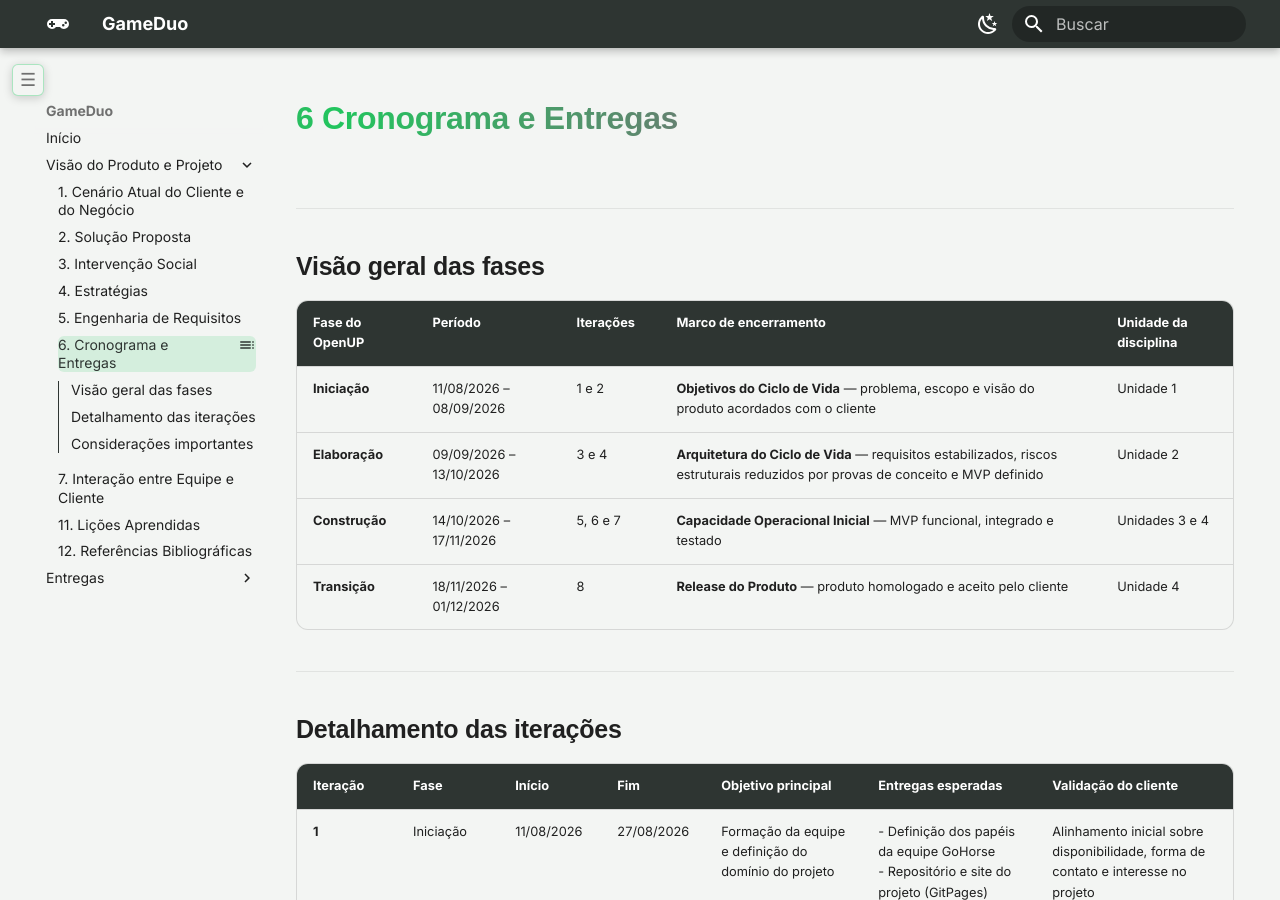
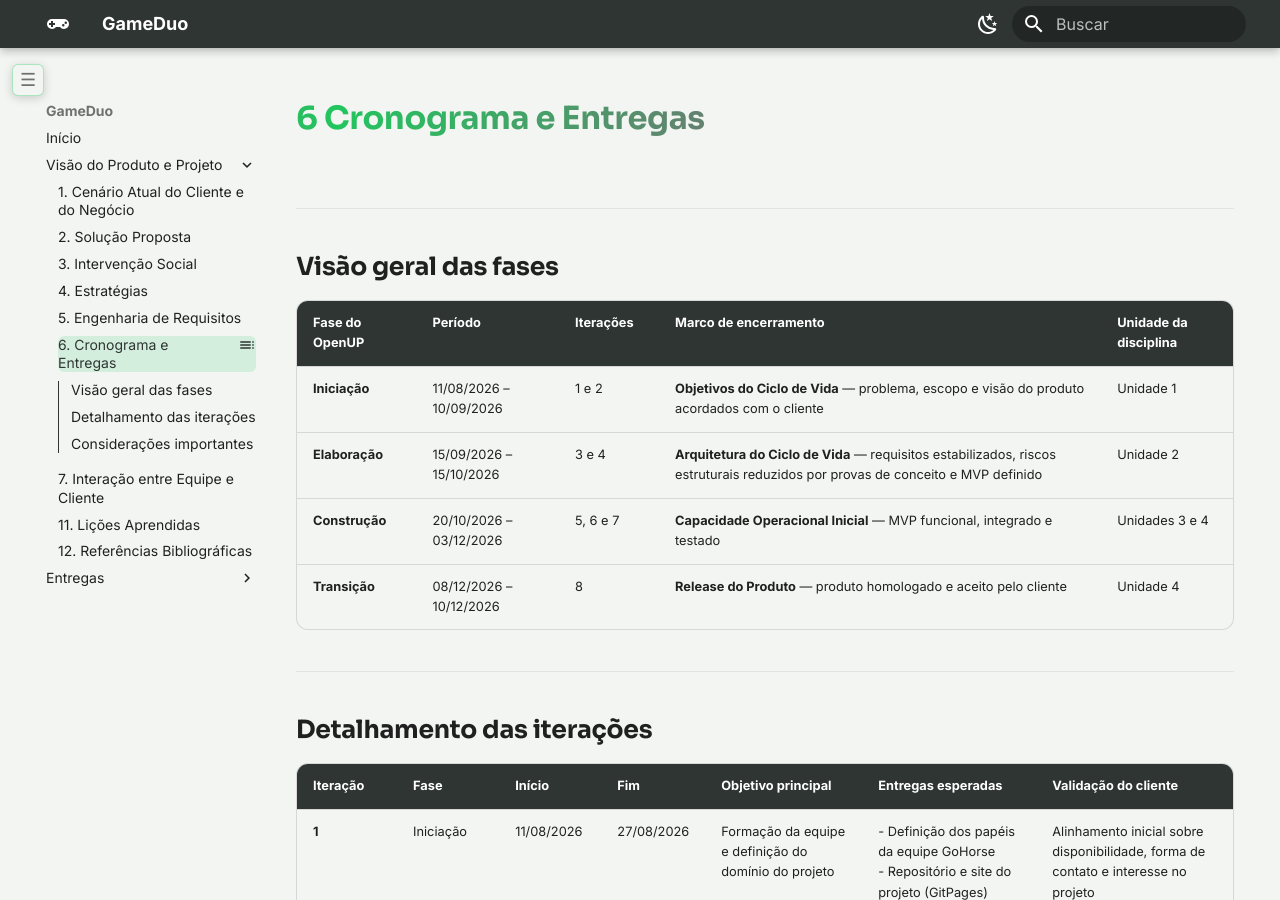
Before and after one commit to mdsreq-fga-unb/REQ-2026.2-T02-GameDuo, an MkDocs documentation site: the page built from docs/visao-produto/cronograma-entregas.md, in a window 1280 px wide and 900 px high. Built offline with MkDocs 1.6.1 and Material for MkDocs 9.7.7, drawn with Linux system fonts in a browser that asks for light colours.

Commit message:
docs(Cronograma): ajusta datas da primeira tabela da secao de cronograma

```diff
--- a/docs/stylesheets/extra.css
+++ b/docs/stylesheets/extra.css
@@ -3,6 +3,8 @@
    Modo claro:  #2E3532 (grafite) · #6B7A72 (cinza-verde) · #F3F5F3 (fundo)
    Modo escuro: cinza neutro padrão do Material + primary/accent em verde
    ===================================================================== */
+
+@import url('https://fonts.googleapis.com/css2?family=Sora:wght@600;700&display=swap');
 
 :root {
   --gd-radius: 12px;
@@ -35,8 +37,6 @@
 /* ---------------------------------------------------------------------
    Tipografia
    --------------------------------------------------------------------- */
-
-@import url('https://fonts.googleapis.com/css2?family=Sora:wght@600;700&display=swap');
 
 .md-typeset h1,
 .md-typeset h2,
--- a/docs/visao-produto/cronograma-entregas.md
+++ b/docs/visao-produto/cronograma-entregas.md
@@ -7,10 +7,10 @@
 
 | Fase do OpenUP | Período | Iterações | Marco de encerramento | Unidade da disciplina |
 | -------------- | ------- | --------- | --------------------- | --------------------- |
-| **Iniciação** | 11/08/2026 – 08/09/2026 | 1 e 2 | **Objetivos do Ciclo de Vida** — problema, escopo e visão do produto acordados com o cliente | Unidade 1 |
-| **Elaboração** | 09/09/2026 – 13/10/2026 | 3 e 4 | **Arquitetura do Ciclo de Vida** — requisitos estabilizados, riscos estruturais reduzidos por provas de conceito e MVP definido | Unidade 2 |
-| **Construção** | 14/10/2026 – 17/11/2026 | 5, 6 e 7 | **Capacidade Operacional Inicial** — MVP funcional, integrado e testado | Unidades 3 e 4 |
-| **Transição** | 18/11/2026 – 01/12/2026 | 8 | **Release do Produto** — produto homologado e aceito pelo cliente | Unidade 4 |
+| **Iniciação** | 11/08/2026 – 10/09/2026 | 1 e 2 | **Objetivos do Ciclo de Vida** — problema, escopo e visão do produto acordados com o cliente | Unidade 1 |
+| **Elaboração** | 15/09/2026 – 15/10/2026 | 3 e 4 | **Arquitetura do Ciclo de Vida** — requisitos estabilizados, riscos estruturais reduzidos por provas de conceito e MVP definido | Unidade 2 |
+| **Construção** | 20/10/2026 – 03/12/2026 | 5, 6 e 7 | **Capacidade Operacional Inicial** — MVP funcional, integrado e testado | Unidades 3 e 4 |
+| **Transição** | 08/12/2026 – 10/12/2026 | 8 | **Release do Produto** — produto homologado e aceito pelo cliente | Unidade 4 |
 
 ---
 
```
